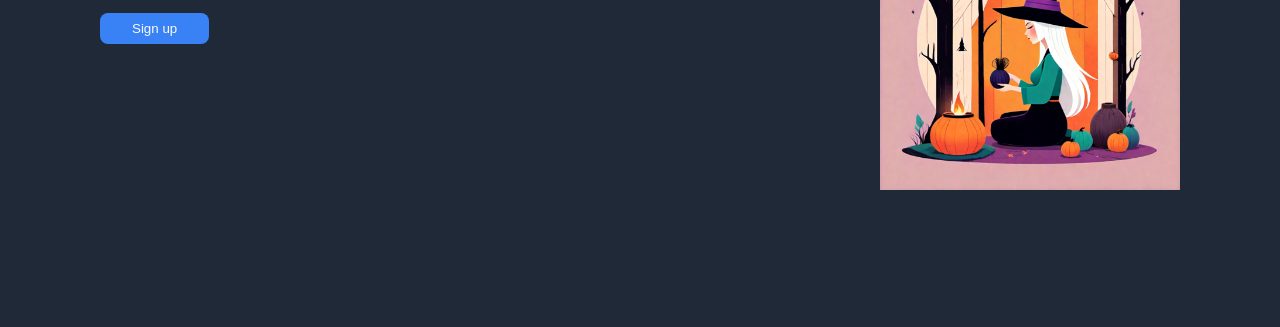
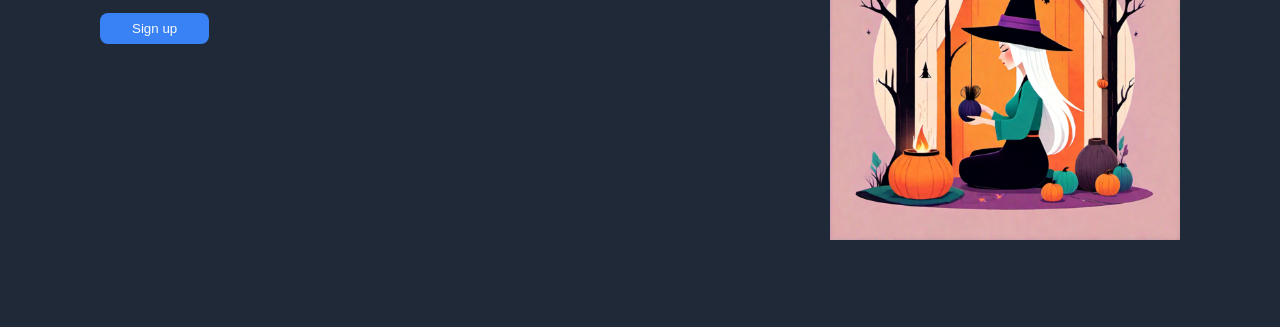
Before and after one commit to bruixeta/landing-page, a plain HTML site: page index.html in a window 1280 px wide. Shown: the part 277-604 px from the top of the page. Drawn offline with Linux system fonts and the light colour scheme.

Commit message:
Fix overflowing of header image
When resizing, the header image was overflowing the header box.
Change flexbox properties of the image and image container.
Add cover and hid overflow.
Impose a min-width of the body to prevent it from shrinking too much.

```diff
--- a/index.html
+++ b/index.html
@@ -29,7 +29,7 @@
                 <div class="header-text">This website has some subtext that goes here under the main title. It's a smaller font and the color is lower contrast</div>
                 <button class="sign-up-button">Sign up</button>
             </div>
-            <img src="images/witch1.png" alt="Witch crocheting" id="header-image"></a>
+            <div class="header-image"><img src="images/witch1.png" alt="Witch crocheting"></a></div>
         </div>
     </div>
 
--- a/style.css
+++ b/style.css
@@ -6,6 +6,7 @@ body {
     flex-direction: column;
     justify-content: space-between;
     font-size: 18px;
+    min-width: 130px;
   }
 
   ul {
@@ -23,6 +24,7 @@ body {
     background-color: #1F2937;
     padding: 10px 100px 100px 100px;
     height: 500px;
+    min-width: 500px;
   }
 
 
@@ -55,12 +57,24 @@ body {
     padding: 100px 0;
     display: flex;
     justify-content: space-between;
-    gap: 100px;
+    gap: 50px;
   }
 
-  #header-image {
-    width: 300px;
-    height: 300px;
+  .header-text {
+    flex: 1;
+  }
+
+  .header-image {
+    max-width: 350px;
+    max-height: 350px;
+
+    overflow: hidden;
+  }
+
+  .header-image img {
+    width: 100%;
+    height: 100%;
+    object-fit: cover;
   }
 
   .sign-up-button {
```
